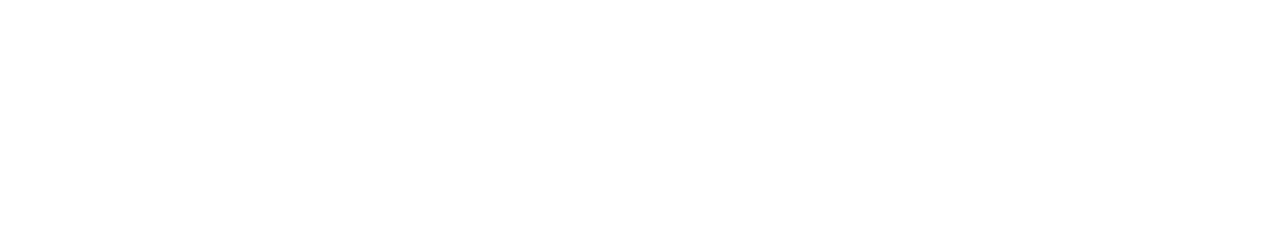
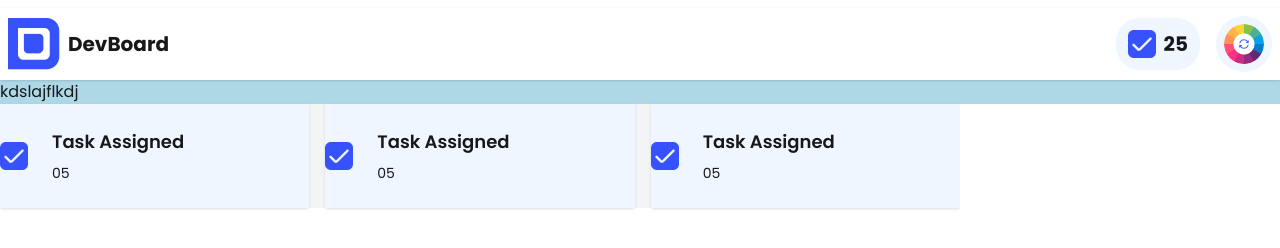
Before and after one commit to lipa-akter/assignment-5, a plain HTML site: page index.html in a window 1280 px wide. Drawn offline with nearby package versions, Linux system fonts and the light colour scheme; a web font is replaced by a local one.

Commit message:
2nd commit

```diff
--- a/index.html
+++ b/index.html
@@ -3,9 +3,109 @@
 <head>
     <meta charset="UTF-8">
     <meta name="viewport" content="width=device-width, initial-scale=1.0">
-    <title>Document</title>
+    <title>DevBoard</title>
+    <!-- daisy ul link -->
+    <link href="https://cdn.jsdelivr.net/npm/daisyui@5" rel="stylesheet" type="text/css" />
+    <script src="https://cdn.jsdelivr.net/npm/@tailwindcss/browser@4"></script>
+    <!-- google font -->
+    <link rel="preconnect" href="https://fonts.googleapis.com">
+    <link rel="preconnect" href="https://fonts.gstatic.com" crossorigin>
+    <link href="https://fonts.googleapis.com/css2?family=ADLaM+Display&family=Manrope:wght@200..800&family=Open+Sans:ital,wght@0,300..800;1,300..800&family=Poppins:ital,wght@0,100;0,200;0,300;0,400;0,500;0,600;0,700;0,800;0,900;1,100;1,200;1,300;1,400;1,500;1,600;1,700;1,800;1,900&family=Quicksand:wght@300..700&family=Sora:wght@100..800&family=Work+Sans:ital,wght@0,100..900;1,100..900&display=swap" rel="stylesheet">
+    <!-- font awsame link -->
+    <script src="https://kit.fontawesome.com/286f4614a4.js" crossorigin="anonymous"></script>
+    <!-- Extarnal css link-->
+    <link rel="stylesheet" href="./style/style.css">
+
 </head>
-<body>
+<body class="poppins-medium ">
+    <!-- start header section -->
+    <header>
+       <nav class="mt-2 bg-white">
+        <d4iv class="navbar shadow-sm">
+            <div class="navbar-start">
+                <img src="./assets/logo.png" alt="">
 
+              <a class=" text-xl ml-2 font-bold">DevBoard</a>
+            </div>
+
+            <div class="navbar-end gap-4">
+               <div class="flex bg-blue-50 rounded-3xl gap-2 p-3">
+                <img src="./assets/checkbox.png" alt="">
+                <h1 class="text-xl font-bold">25</h1>
+               </div>
+                <img id="background-color" class="bg-blue-50 p-2 rounded-full" src="./assets/theme-btn.png" alt="">
+
+            </div>
+          </d4iv>
+       </nav>
+    </header>
+    <!-- start main  section -->
+    <main>
+
+      <h1>kdslajflkdj</h1>
+       <section class="flex bg-blue-50 ">
+        <div class="bg-gray-100 w-3/4">
+
+      <div class="grid grid-cols-3 gap-4">
+        <div class="bg-blue-50">
+
+          <div class="flex items-center  shadow-sm">
+              <figure >
+                <img
+                  src="./assets/checkbox.png"
+                  alt="icon" />
+              </figure>
+              <div class="card-body">
+                <h2 class="card-title">Task Assigned </h2>
+                <h2>05</h2>
+
+              </div>
+            </div>
+       </div>
+       <!-- card-2 -->
+       <div class="bg-blue-50">
+
+        <div class="flex items-center  shadow-sm">
+            <figure >
+              <img
+                src="./assets/checkbox.png"
+                alt="icon" />
+            </figure>
+            <div class="card-body">
+              <h2 class="card-title">Task Assigned </h2>
+              <h2>05</h2>
+
+            </div>
+          </div>
+     </div>
+     <!-- card-3 -->
+     <div class="bg-blue-50">
+
+      <div class="flex items-center  shadow-sm">
+          <figure >
+            <img
+              src="./assets/checkbox.png"
+              alt="icon" />
+          </figure>
+          <div class="card-body">
+            <h2 class="card-title">Task Assigned </h2>
+            <h2>05</h2>
+
+          </div>
+        </div>
+   </div>
+      </div>
+        </div>
+        <div class="bg-white w-1/4">
+
+        </div>
+       </section>
+
+    </main>
+    <!-- start footer section -->
+     <footer>
+
+     </footer>
+     <script src="./script/script.js"></script>
 </body>
 </html>
--- /dev/null
+++ b/script/script.js
@@ -0,0 +1,20 @@
+
+   let colors = [
+    "lightblue",
+    "lightorange",
+    "lightgreen",
+    "lightamber",
+    "lightgoldenrodyellow",
+    "lavender"
+];
+
+let clickCount = 0;
+
+//  default background color
+document.body.style.backgroundColor = colors[0];
+
+document.getElementById("background-color").addEventListener("click", function() {
+    clickCount++;
+    // Change the background color
+    document.body.style.backgroundColor = colors[clickCount % colors.length];
+});
--- /dev/null
+++ b/style/style.css
@@ -0,0 +1,5 @@
+
+.poppins-medium {
+    font-family: "Poppins", sans-serif;
+
+  }
```
Also changed, not shown: assets/activity.png (added), assets/board.png (added), assets/calender.png (added), assets/checkbox.png (added), assets/logo.png (added), assets/theme-btn.png (added), tailwind.config.js (added).
